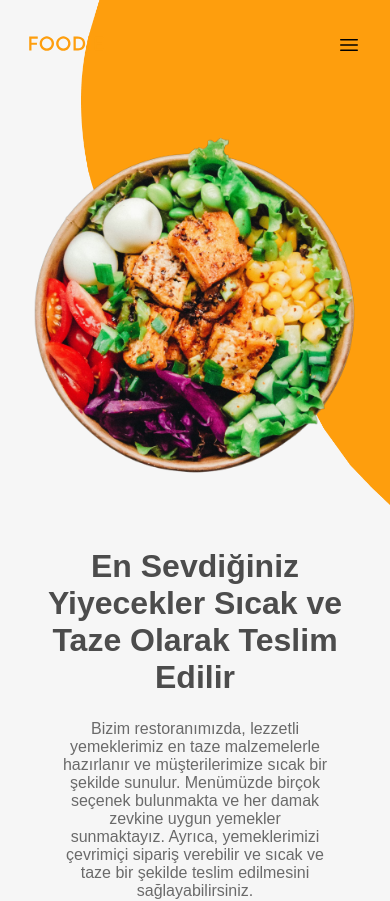
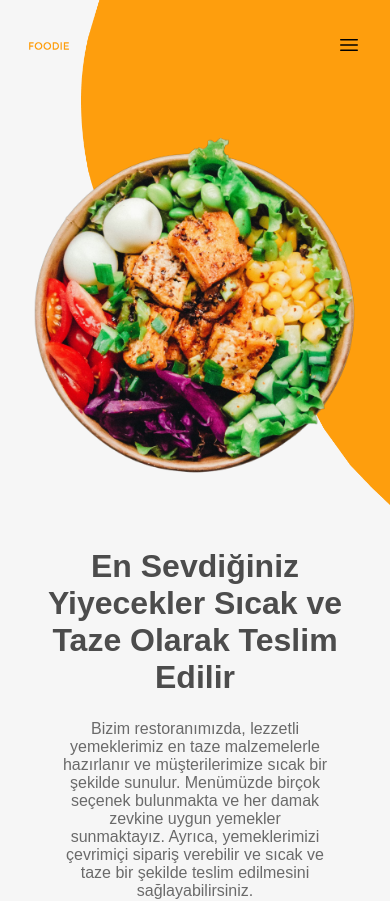
Before and after one commit to aisankheiri/deploy-first-website-proje, a React (Create React App) app: page / in a window 390 px wide. Shown: the top 901 px of the page. Built offline with nearby package versions, Linux system fonts and the light colour scheme.

Commit message:
logo-size changed for mobile

```diff
--- a/src/App.css
+++ b/src/App.css
@@ -447,7 +447,7 @@ nav {
     display: none;
   } */
   .nav-logo-size{
-    height: 15px;
+    height: 8px;
 
   }
 }
```
